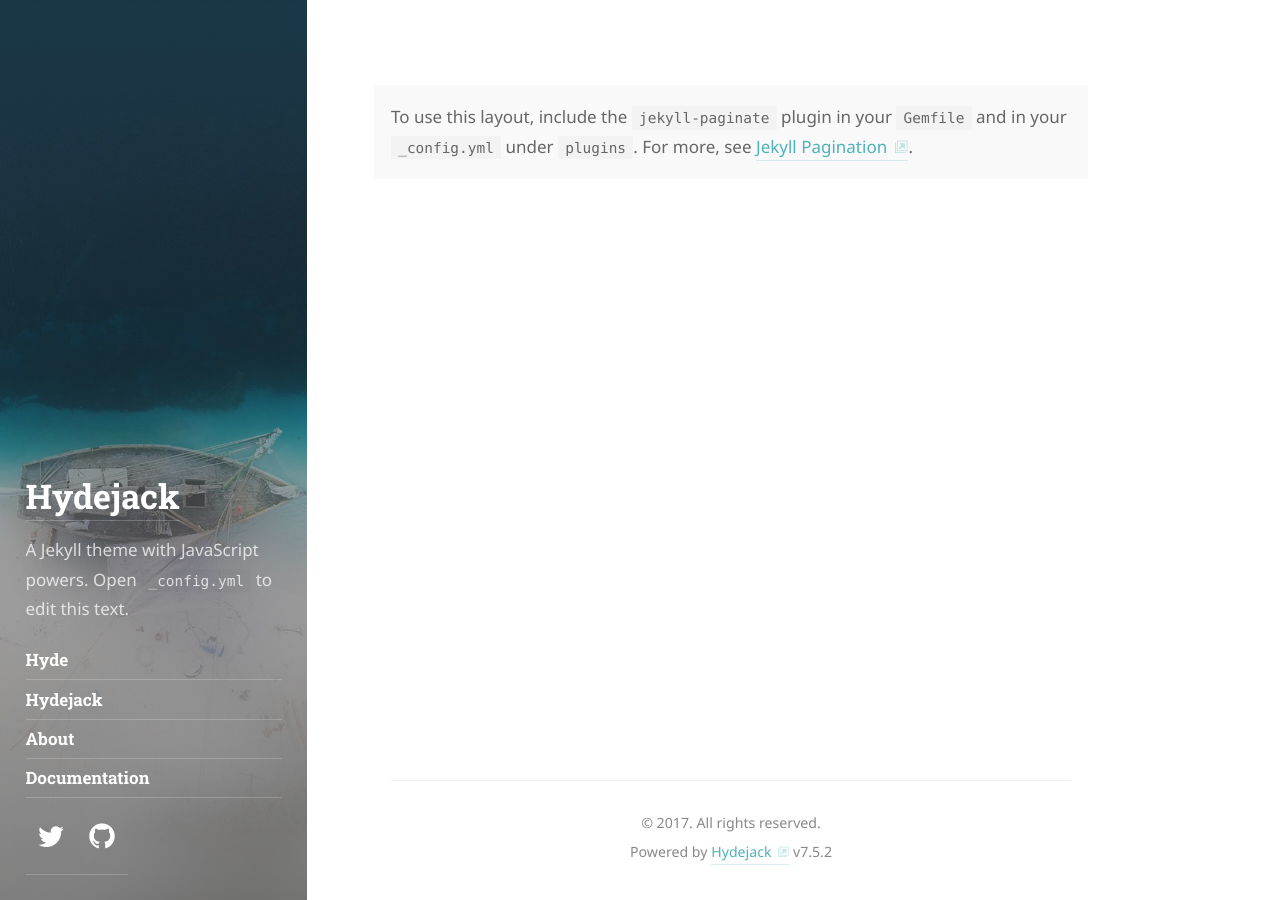
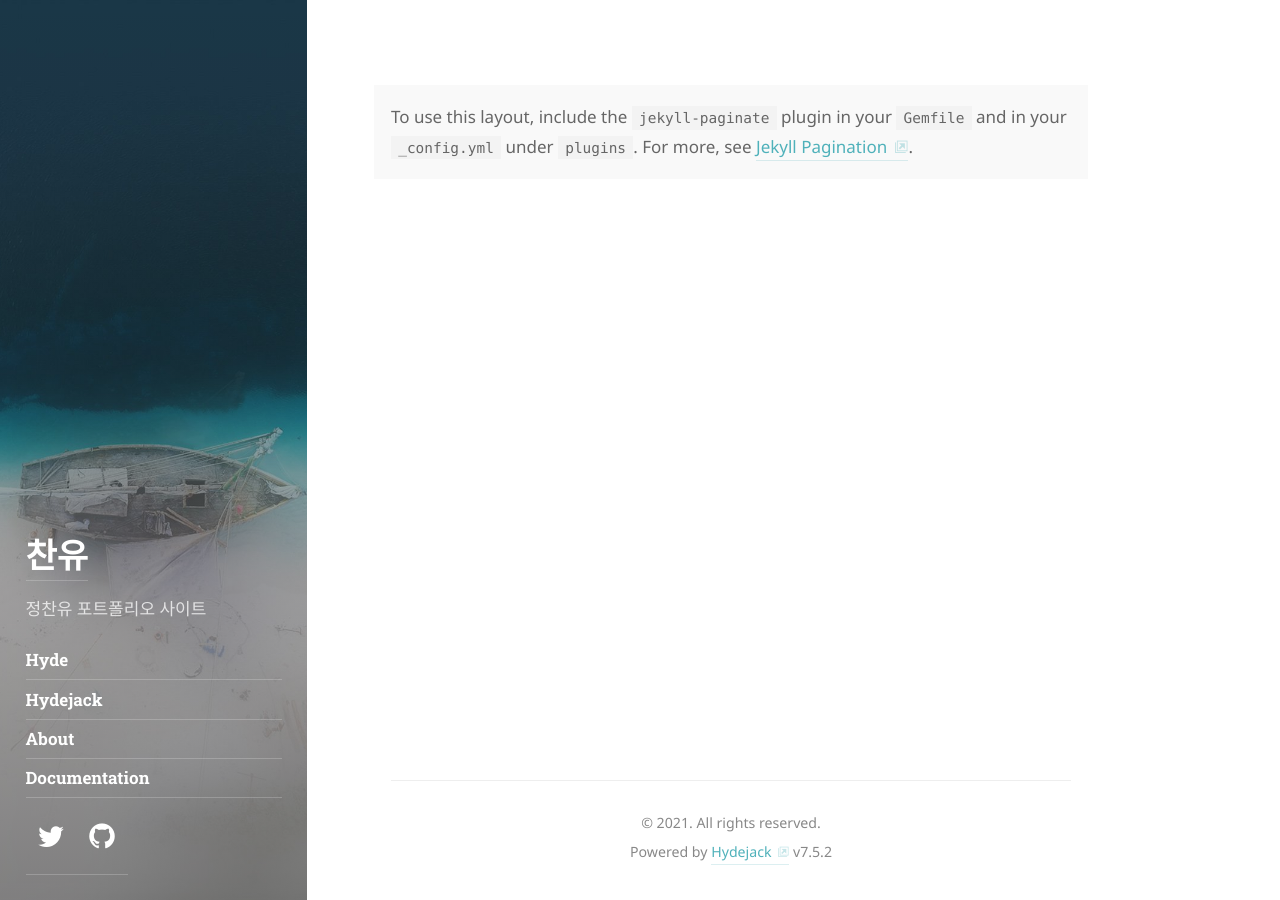
Before and after one commit to chanyou12/chanyou12.github.io, a Jekyll site: the page built from index.html, in a window 1280 px wide. Built offline with Jekyll 4.4.1, drawn with Linux system fonts in a browser that asks for light colours; some web fonts are replaced; the list of posts is cut into pages by our own code.

Commit message:
Update _config.yml

```diff
--- a/_config.yml
+++ b/_config.yml
@@ -19,10 +19,10 @@
 
 # Language of your content in 2-letter code, e.g.: en, de.
 # You may also provide a location, e.g.: en-us, de_AT.
-lang:                  en
+lang:                  kr
 
 # The title of your blog. Used in the sidebar and the browser tab.
-title:                 Hydejack
+title:                 찬유
 
 # A short description (~150 chars) of the page used for the meta description tag.
 # Can use markdown, but no more than one paragraph (enforced by `>`)
@@ -33,8 +33,7 @@
 
 # A shorter description for the sidebar.
 tagline:               >
-  A Jekyll theme with JavaScript powers.
-  Open `_config.yml` to edit this text.
+  정찬유 포트폴리오 사이트
 
 # A list of keywords for your blog
 keywords:              []
@@ -46,12 +45,12 @@
 # Duplication is necessary due to the `jekyll-feed`, `jekyll-seo-tag` plugin.
 author:
   name:                <firstname> <lastname>
-  email:               <mail@domain.tld>
+  email:               <chanyu12@naver.com>
   # Used by `jekyll-seo-tag`:
   # twitter:             <username>
 
 # This text will appear in a `<small>` tag in the footer of every page.
-copyright:             © 2017. All rights reserved.
+copyright:             © 2021. All rights reserved.
 
 # Add links to the footer.
 # Typically you'll want to link to your impress, cookies or privacy policy, etc.
```
